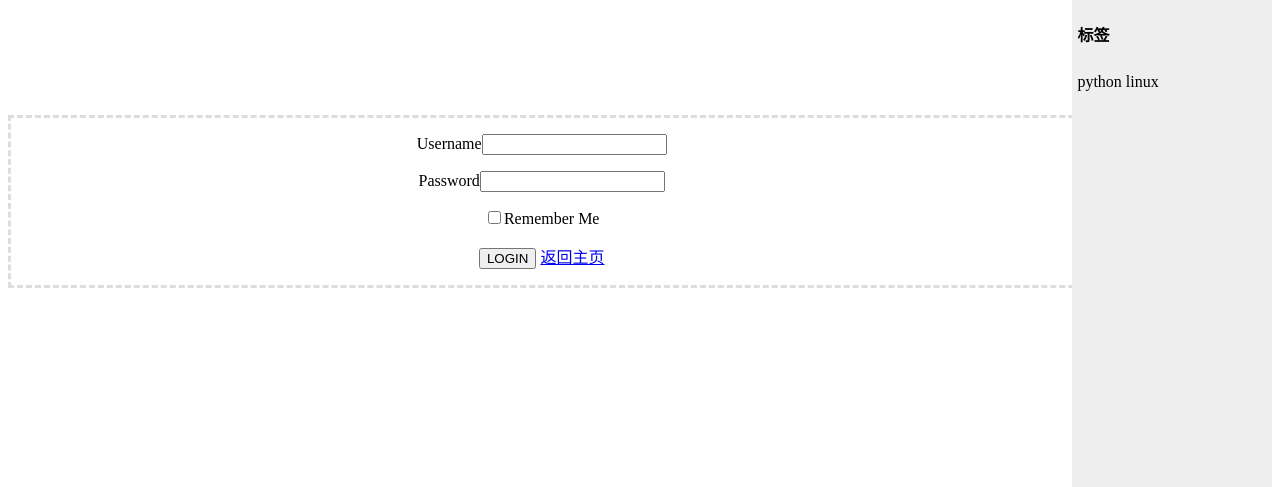
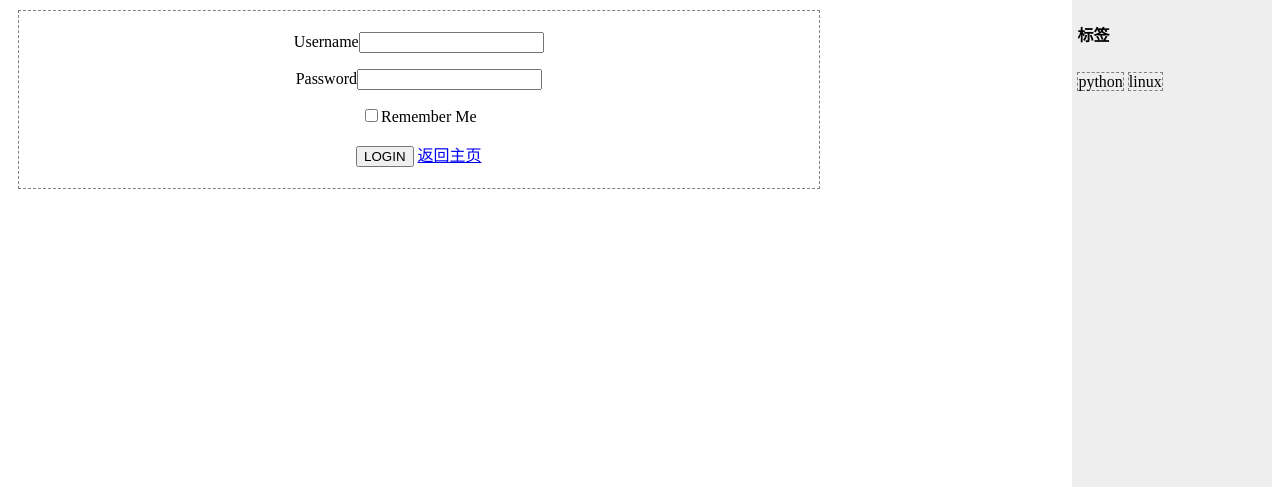
Before and after one commit to gordy2015/flblog, a Flask app: page /login in a window 1280 px wide. Shown: the part 42-529 px from the top of the page. Run offline with Flask 2, Linux system fonts and the light colour scheme; some libraries are stand-ins or nearby versions.

Commit message:
修改主页的css

```diff
--- a/templates/blogmaster.html
+++ b/templates/blogmaster.html
@@ -11,9 +11,6 @@
             text-align:left;
             padding:5px;
         }
-        #r{
-           text-align:right;
-        }
         #nav {
             line-height:30px;
             background-color:#eeeeee;
@@ -22,10 +19,10 @@
             float:right;
             padding:5px;;
         }
-        #section {
-            width: 85%;
+        .section {
+            width: 65%;
             float:left;
-            padding:10px;
+{#            padding:10px;#}
         }
         #footer {
             background-color:black;
@@ -42,6 +39,14 @@
             bottom:10px;
             right:40px;
             text-align:center;
+        }
+        #nav a{
+            border: 1px dashed gray;
+        }
+        .section div{
+            padding: 5px 8px;
+            border: 1px dashed gray;
+            margin: 10px;
         }
        {%block css %}
        {% endblock %}
@@ -65,7 +70,7 @@
     </div>
 
     <div class="section">
-       {% block content %}
+        {% block content %}
         {% endblock %}
     </div>
 
```
